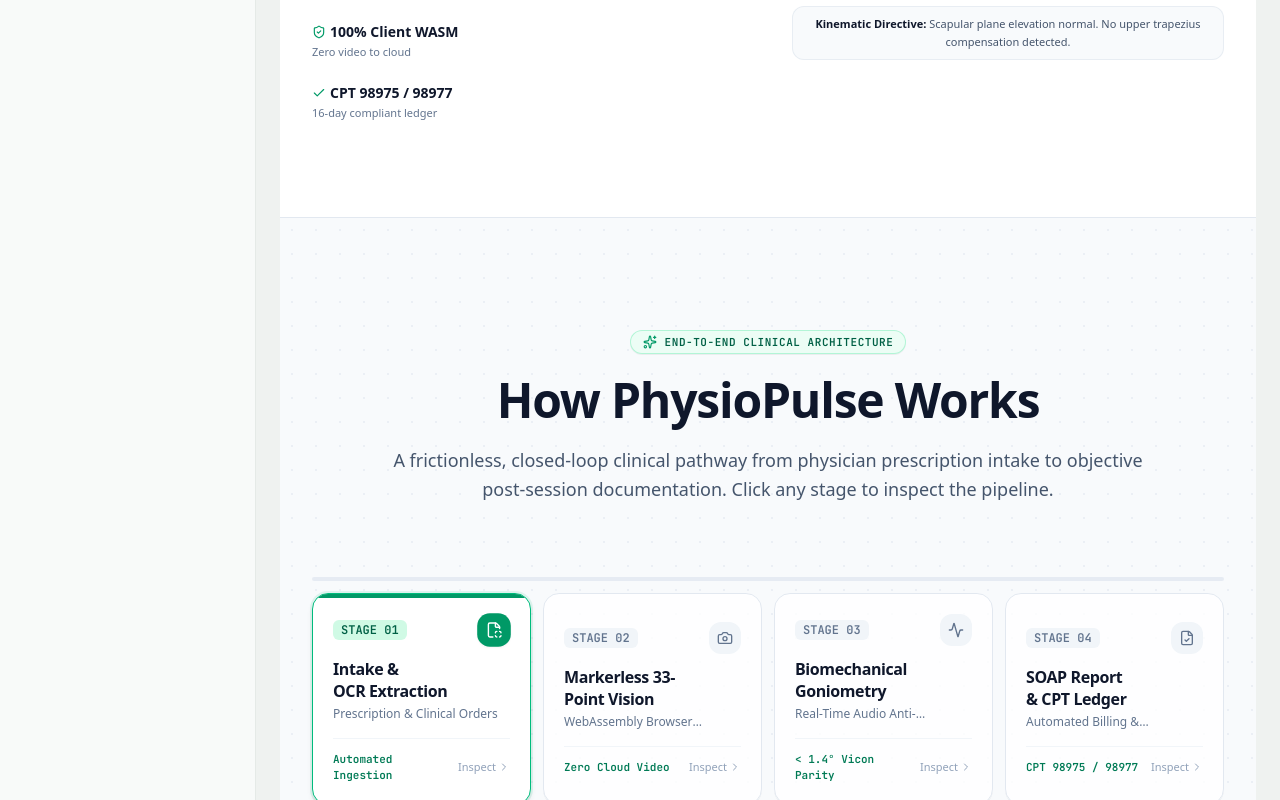
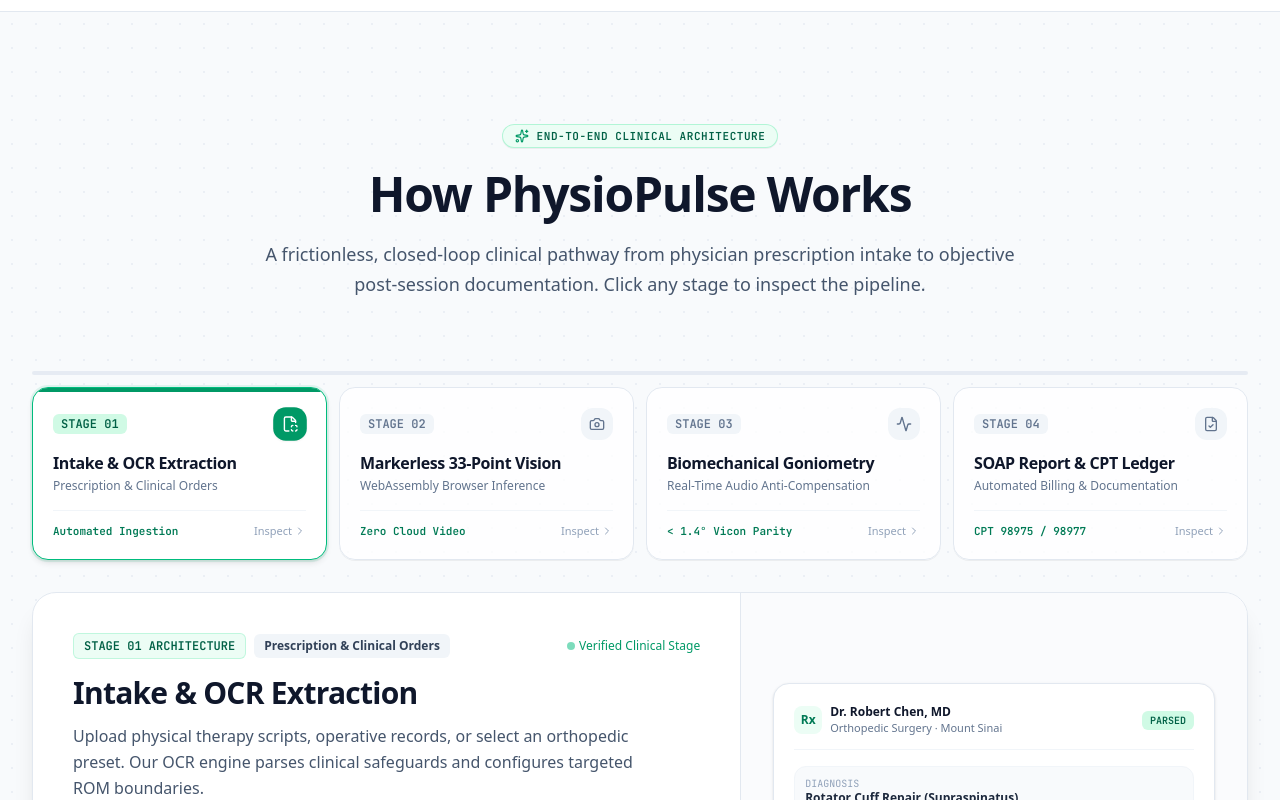
Before and after one commit to mritunjay226/PhysioPulse-AI, a Next.js app in the folder web_app/: page / in a window 1280 px wide. Shown: the part 940-1740 px from the top of the page. Built offline with nearby package versions, Linux system fonts and the light colour scheme; no server answers.

Commit message:
fix(landing): exclude sidebar and app shell on the landing page

```diff
--- a/web_app/components/layout/GlobalAppShell.tsx
+++ b/web_app/components/layout/GlobalAppShell.tsx
@@ -110,6 +110,11 @@ export function GlobalAppShell({ children }: GlobalAppShellProps) {
     user?.imageUrl ||
     convexUser?.imageUrl ||
     '/patient_curtis.png';
+
+  // Do NOT render sidebar or app shell on the public landing page
+  if (pathname === '/') {
+    return <>{children}</>;
+  }
 
   return (
     <div className="min-h-screen bg-[#EFF2F0] flex font-sans text-slate-900 selection:bg-[#184E34] selection:text-white relative">
```
